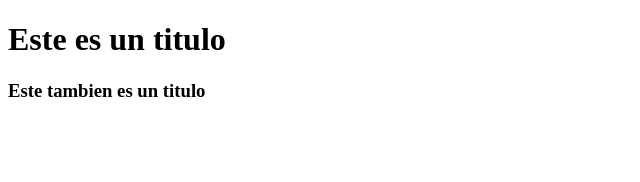
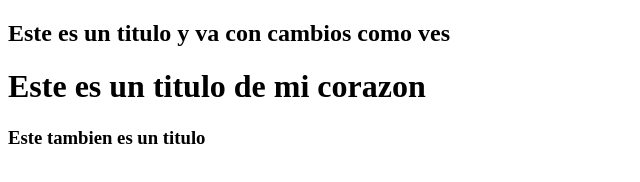
Before and after one commit to isnopitag/testing-html, a plain HTML site: page index.html in a window 1280 px wide. Shown: the whole page, without its empty margins (0-640 px from the left). Drawn offline with Linux system fonts and the light colour scheme.

Commit message:
Ok ahi van unos cambios bien locos

```diff
--- a/index.html
+++ b/index.html
@@ -7,8 +7,11 @@
     <title>Git workshop</title>
   </head>
   <body>
+    <h2>
+        Este es un titulo y va con cambios como ves
+    </h2>
     <h1>
-      Este es un titulo
+      Este es un titulo de mi corazon
     </h1>
     <h3>
       Este tambien es un titulo
```
